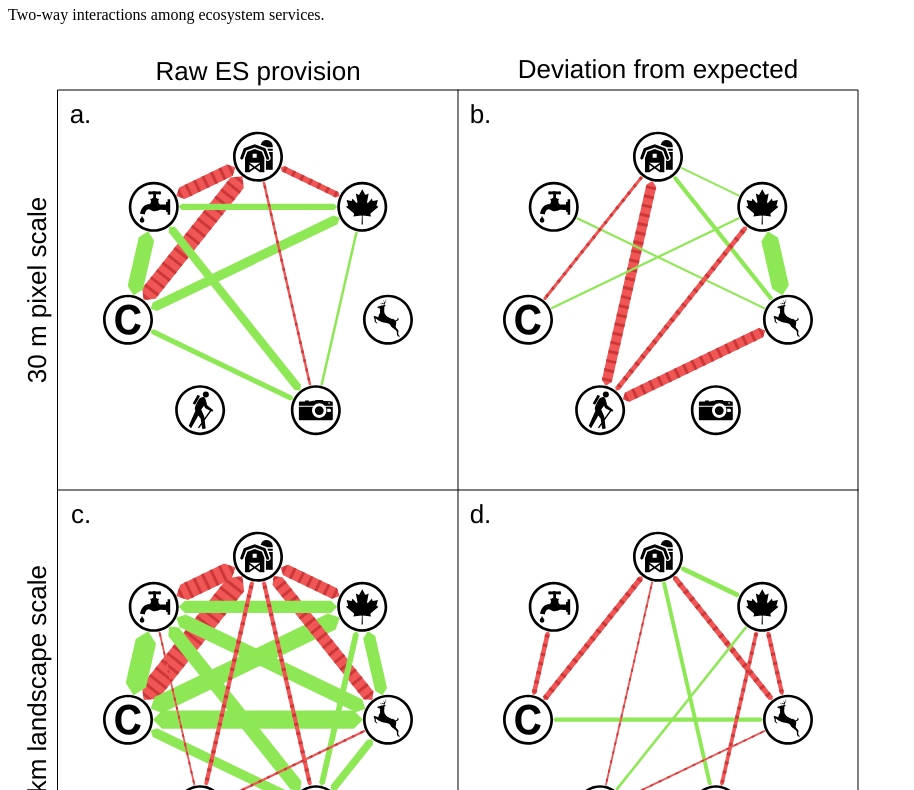
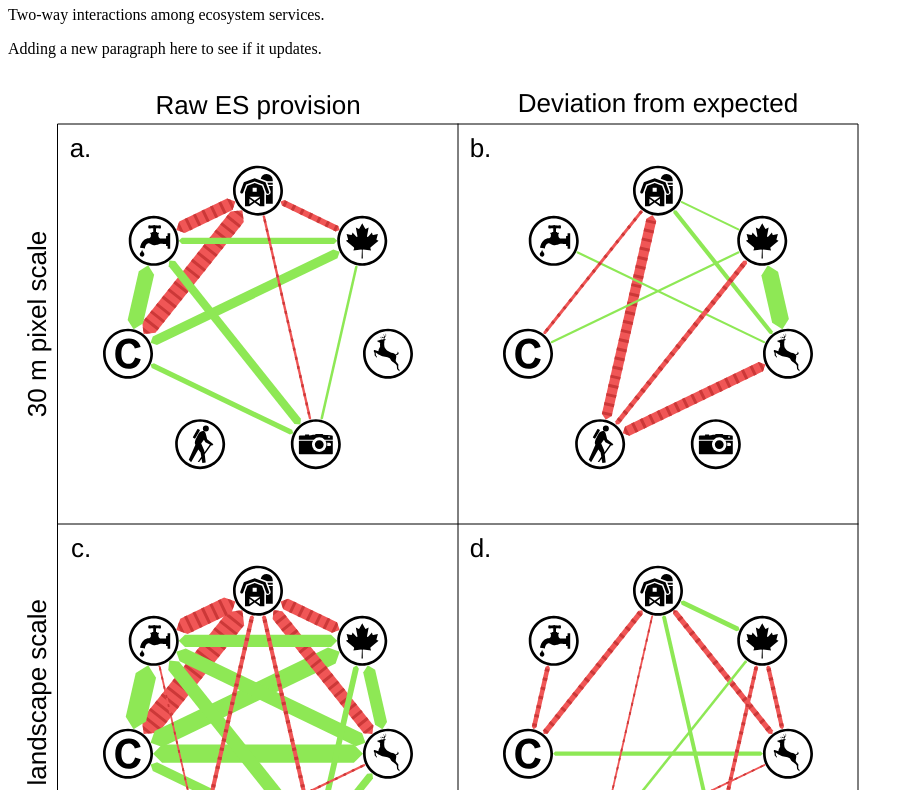
Before and after one commit to jtrieb/jtrieb.github.io, a plain HTML site: page figure.html in a window 1280 px wide. Shown: the part 60-850 px from the top of the page, without its empty margins (0-914 px from the left). Drawn offline with Linux system fonts and the light colour scheme.

Commit message:
Update figure.html

```diff
--- a/figure.html
+++ b/figure.html
@@ -3,6 +3,7 @@
 <body>
 <h1>Figure 1</h1>
 <p>Two-way interactions among ecosystem services.</p>
+<p>Adding a new paragraph here to see if it updates.</p>
 </body>
 </html>
 <svg
```
